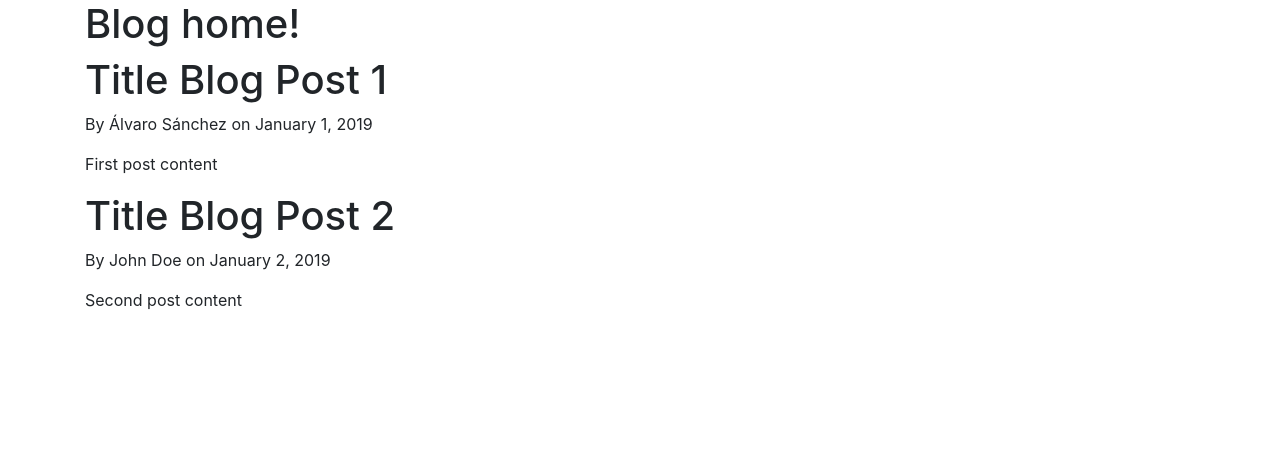
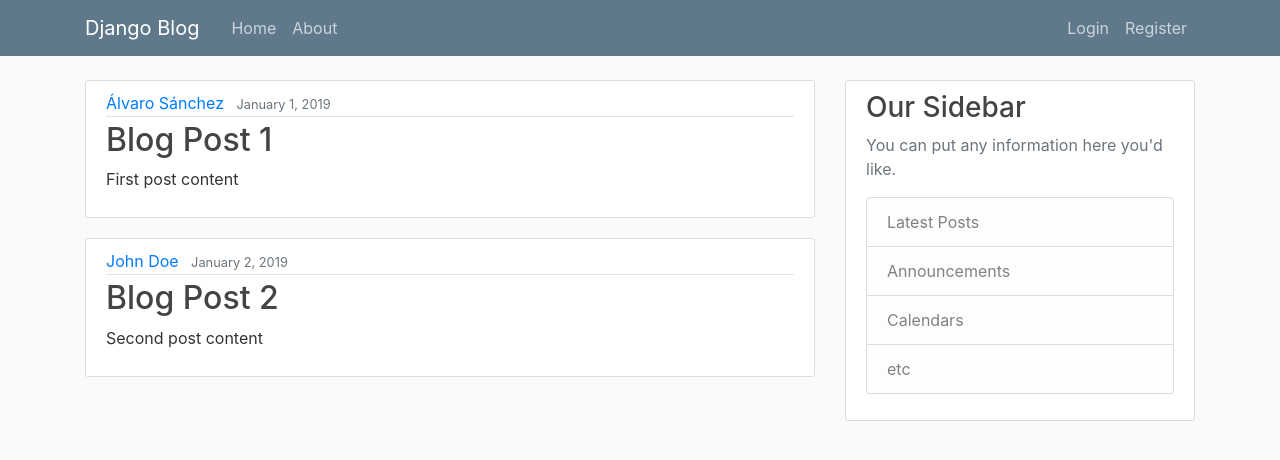
Before and after one commit to Alvaro-Sanchez-Palacio/django_project, a Django app: page / in a window 1280 px wide. Shown: the top 460 px of the page. Run offline with Django 3.2, Linux system fonts and the light colour scheme; some libraries are stand-ins or nearby versions.

Commit message:
Add new style to blog's base, home and about

```diff
--- /dev/null
+++ b/blog/static/blog/main.css
@@ -0,0 +1,84 @@
+body {
+  background: #fafafa;
+  color: #333333;
+  margin-top: 5rem;
+}
+
+h1, h2, h3, h4, h5, h6 {
+  color: #444444;
+}
+
+ul {
+  margin: 0;
+}
+
+.bg-steel {
+  background-color: #5f788a;
+}
+
+.site-header .navbar-nav .nav-link {
+  color: #cbd5db;
+}
+
+.site-header .navbar-nav .nav-link:hover {
+  color: #ffffff;
+}
+
+.site-header .navbar-nav .nav-link.active {
+  font-weight: 500;
+}
+
+.content-section {
+  background: #ffffff;
+  padding: 10px 20px;
+  border: 1px solid #dddddd;
+  border-radius: 3px;
+  margin-bottom: 20px;
+}
+
+.article-title {
+  color: #444444;
+}
+
+a.article-title:hover {
+  color: #428bca;
+  text-decoration: none;
+}
+
+.article-content {
+  white-space: pre-line;
+}
+
+.article-img {
+  height: 65px;
+  width: 65px;
+  margin-right: 16px;
+}
+
+.article-metadata {
+  padding-bottom: 1px;
+  margin-bottom: 4px;
+  border-bottom: 1px solid #e3e3e3
+}
+
+.article-metadata a:hover {
+  color: #333;
+  text-decoration: none;
+}
+
+.article-svg {
+  width: 25px;
+  height: 25px;
+  vertical-align: middle;
+}
+
+.account-img {
+  height: 125px;
+  width: 125px;
+  margin-right: 20px;
+  margin-bottom: 16px;
+}
+
+.account-heading {
+  font-size: 2.5rem;
+}
--- a/blog/templates/blog/base.html
+++ b/blog/templates/blog/base.html
@@ -1,4 +1,5 @@
 <!DOCTYPE html>
+{% load static %}
 <html lang="en">
     <head>
         <!-- Required meta tags -->
@@ -8,6 +9,8 @@
         <!-- Bootstrap CSS -->
         <link rel="stylesheet" href="https://stackpath.bootstrapcdn.com/bootstrap/4.2.1/css/bootstrap.min.css" integrity="sha384-GJzZqFGwb1QTTN6wy59ffF1BuGJpLSa9DkKMp0DgiMDm4iYMj70gZWKYbI706tWS" crossorigin="anonymous">
 
+        <link rel="stylesheet" type="text/css" href="{% static 'blog/main.css' %}">
+
         {% if title %}
             <title>Django Blog - {{ title }}</title>
         {% else %}
@@ -15,9 +18,48 @@
         {%endif %}
     </head>
     <body>
+        <header class="site-header">
+            <nav class="navbar navbar-expand-md navbar-dark bg-steel fixed-top">
                 <div class="container">
-            {% block content %}{% endblock content %}
+                    <a class="navbar-brand mr-4" href="{% url 'blog-home' %}">Django Blog</a>
+                    <button class="navbar-toggler" type="button" data-toggle="collapse" data-target="#navbarToggle" aria-controls="navbarToggle" aria-expanded="false" aria-label="Toggle navigation">
+                    <span class="navbar-toggler-icon"></span>
+                    </button>
+                    <div class="collapse navbar-collapse" id="navbarToggle">
+                        <div class="navbar-nav mr-auto">
+                            <a class="nav-item nav-link" href="{% url 'blog-home' %}">Home</a>
+                            <a class="nav-item nav-link" href="{% url 'blog-about' %}">About</a>
                         </div>
+                        <!-- Navbar Right Side -->
+                        <div class="navbar-nav">
+                            <a class="nav-item nav-link" href="#">Login</a>
+                            <a class="nav-item nav-link" href="#">Register</a>
+                        </div>
+                    </div>
+                </div>
+            </nav>
+        </header>
+        <main role="main" class="container">
+            <div class="row">
+                <div class="col-md-8">
+                {% block content %}{% endblock %}
+                </div>
+                <div class="col-md-4">
+                    <div class="content-section">
+                        <h3>Our Sidebar</h3>
+                        <p class="text-muted">
+                            You can put any information here you'd like.
+                            <ul class="list-group">
+                                <li class="list-group-item list-group-item-light">Latest Posts</li>
+                                <li class="list-group-item list-group-item-light">Announcements</li>
+                                <li class="list-group-item list-group-item-light">Calendars</li>
+                                <li class="list-group-item list-group-item-light">etc</li>
+                            </ul>
+                        </p>
+                    </div>
+                </div>
+            </div>
+        </main>
 
         <!-- Optional JavaScript -->
         <!-- jQuery first, then Popper.js, then Bootstrap JS -->
--- a/blog/templates/blog/home.html
+++ b/blog/templates/blog/home.html
@@ -1,12 +1,16 @@
 {% extends 'blog/base.html' %}
 
 {% block content %}
-    <h1>Blog home!</h1>
     {% for post in posts %}
-    <div>
-        <h1>Title {{ post.title }}</h1>
-        <p>By {{ post.author }} on {{ post.date_posted }}</p>
-        <p>{{ post.content}}</p>
-    </div>
+        <article class="media content-section">
+            <div class="media-body">
+                <div class="article-metadata">
+                    <a class="mr-2" href="#">{{ post.author }}</a>
+                    <small class="text-muted">{{ post.date_posted }}</small>
+                </div>
+                <h2><a class="article-title" href="#">{{ post.title }}</a></h2>
+                <p class="article-content">{{ post.content }}</p>
+            </div>
+        </article>
     {% endfor %}
 {% endblock content %}
```
Lines whose indentation alone changed are shown as unchanged.
